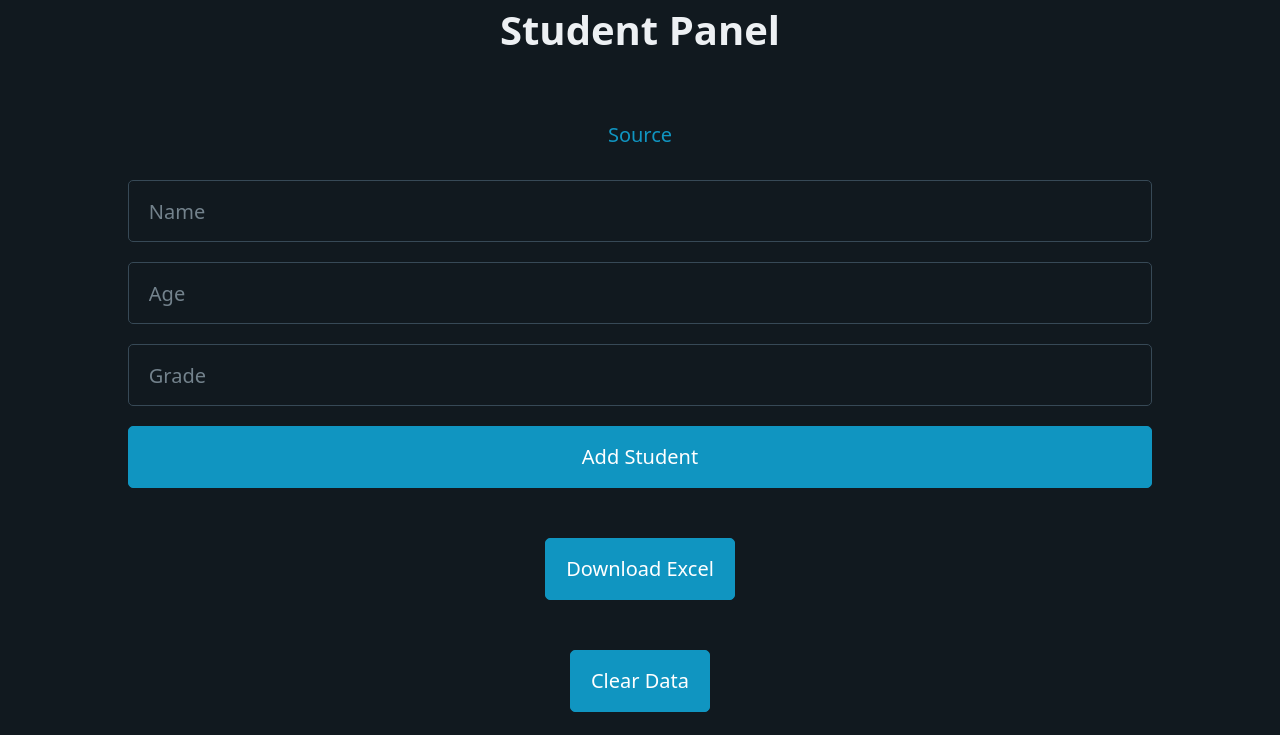
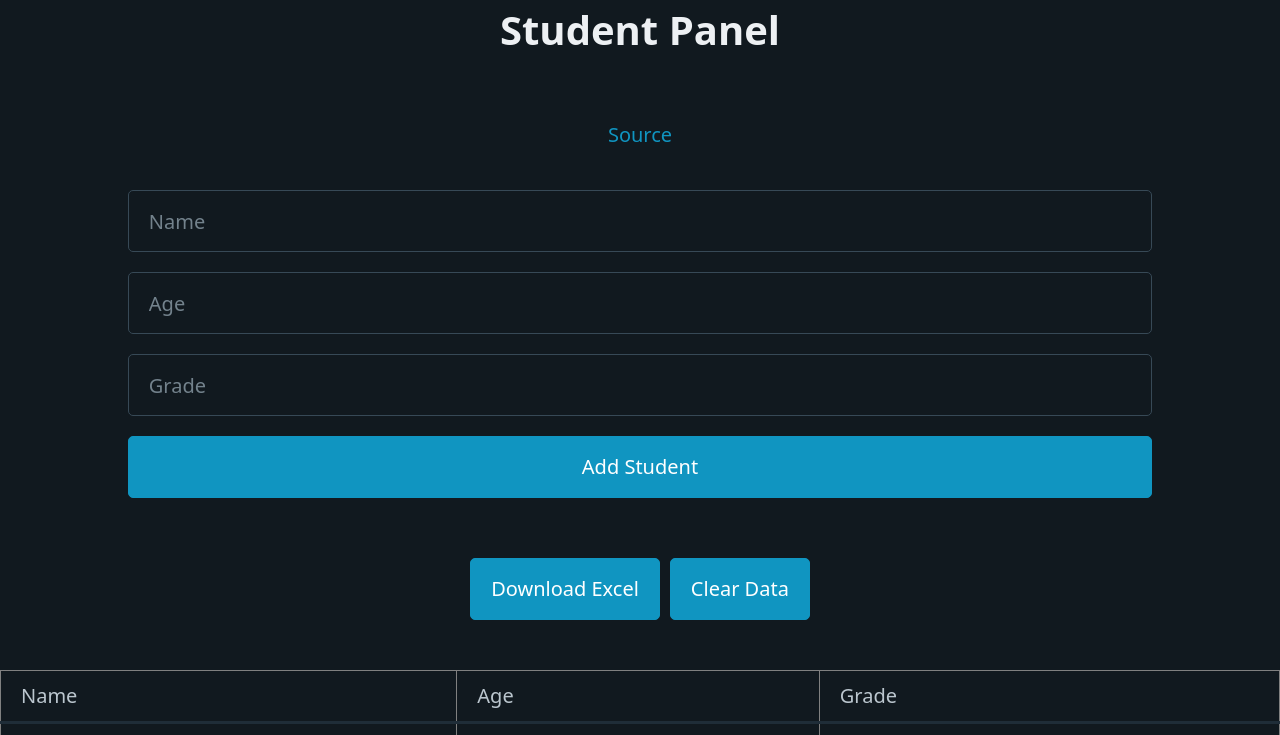
Before and after one commit to imxade/FlaskBasicPortal, a Flask app: page / in a window 1280 px wide. Shown: the top 735 px of the page. Run offline with Flask 3, Linux system fonts and the light colour scheme.

Commit message:
buttons aligned

```diff
--- a/api/templates/index.html
+++ b/api/templates/index.html
@@ -1,4 +1,4 @@
-<!doctype html>
+<!DOCTYPE html>
 <html lang="en" data-theme="dark">
   <head>
     <meta
@@ -22,15 +22,21 @@
         align-items: center;
         justify-items: center;
       }
+
+      .button-container {
+        display: flex;
+        gap: 10px; /* Adjust the gap as needed */
+      }
+
+      form {
+        margin-top: 10px; /* Add margin for separation from the forms */
+      }
     </style>
   </head>
   <body>
     <h1>Student Panel</h1>
 
-    <a href="https://codeberg.org/zz/FlaskBasicPortal"
-      >Source</a
-    >
-    <br />
+    <a href="https://codeberg.org/zz/FlaskBasicPortal">Source</a><br />
 
     <form action="/add_student" method="post">
       <input type="text" placeholder="Name" id="name" name="Name" required />
@@ -39,12 +45,14 @@
       <button type="submit">Add Student</button>
     </form>
 
+    <div class="button-container">
       <form action="/generate_excel" method="post">
         <button type="submit">Download Excel</button>
       </form>
       <form action="/clear_data">
         <button type="submit">Clear Data</button>
       </form>
+    </div>
 
     {% if students_data %}
     <table border="1">
```
Lines whose indentation alone changed are shown as unchanged.
